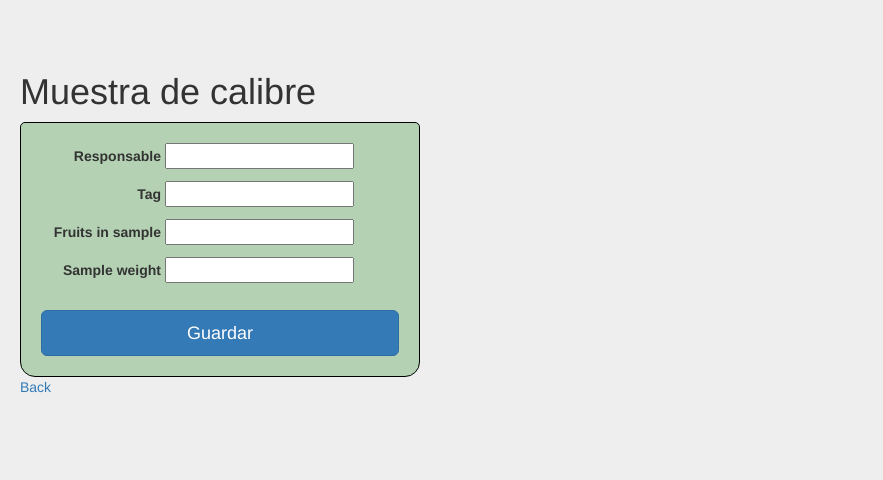
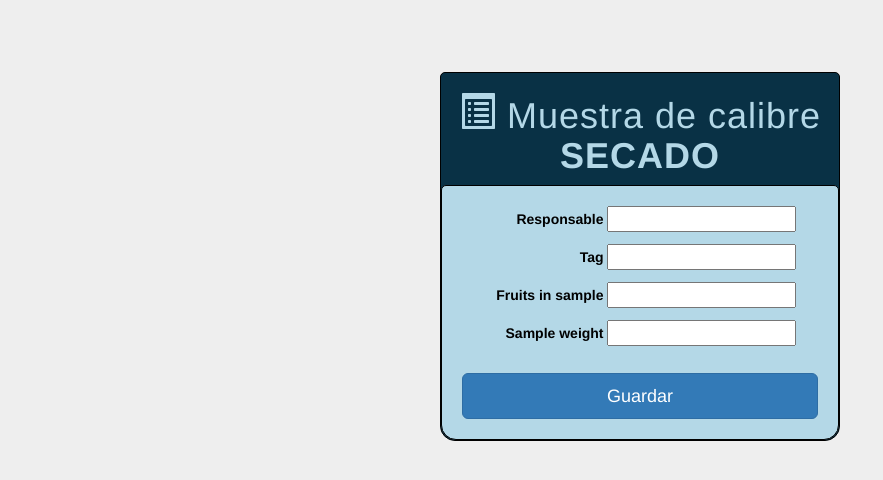
Before and after one commit to jjsotomayor/agsinformationsystem, a Rails app: page /caliber_samples/new in a window 1280 px wide. Shown: the part 54-534 px from the top of the page, without its empty margins (0-883 px from the left). Run offline with Rails 7, Linux system fonts and the light colour scheme; style sheets or scripts are compiled from the project's sources; parts of the project's set-up code (start-up, migrations or seed data) failed here and were passed over; some libraries are stand-ins or nearby versions.

Commit message:
Improved views

```diff
--- a/app/assets/stylesheets/application.scss
+++ b/app/assets/stylesheets/application.scss
@@ -30,27 +30,49 @@
  }
 
  .wrapper-new-forms {
- 	margin-top: 10px;
+   align-self: center;
+ 	 margin-top: 10px;
    margin-bottom: 40px;
    margin-left: 20px;
 
-   //border:1px solid black;
+   border:1px solid black;
+   border-radius: 5px 5px 15px 15px;
+   width:400px;
+   margin: 0 auto;
+   text-align: center;
+   //background-color: rgb(120,165,180);
+   background-color: #093145;
+   color: rgb(180,216,231);
+   //color: white;
+   letter-spacing: 1px;
  }
+ span.bold{
+    font-weight: bold;
+ }
+
  .boxed-form {
-   background-color: rgb(150,185,237);
-   width:400px;
+   letter-spacing: 0px;
+   color: black;
+   //background-color: white;
+   //background-color: #8093BE;
+   background-color: rgb(180,216,231);
+   margin: 0 auto;
+   //text-align: center;
+   //width:400px;
    border:1px solid black;
-   //border-bottom-right-radius: 15px;
-   //border-bottom-left-radius : 15px;
    border-radius: 5px 5px 15px 15px;
    padding-left: 20px;
    padding-right: 20px;
    padding-top:20px;
    padding-bottom:20px;
  }
+
  .boxed-form-green {
-   background-color: rgb(180,210,179);
-   width:400px;
+   letter-spacing: 0px;
+   color: black;
+   background-color: rgb(180,216,231);
+   //background-color: rgb(180,210,179);
+   //width:400px;
    border:1px solid black;
    border-radius: 5px 5px 15px 15px;
    padding-left: 20px;
--- a/app/views/caliber_samples/new.html.erb
+++ b/app/views/caliber_samples/new.html.erb
@@ -1,6 +1,5 @@
 <div class="wrapper-new-forms">
-  <h1>Muestra de calibre</h1>
+  <h1><span class= "glyphicon glyphicon-list-alt"></span> Muestra de calibre <span class= 'bold'>SECADO</span></h1>
 <%= render 'form_new', caliber_sample: @caliber_sample %>
 
-<%= link_to 'Back', caliber_samples_path %>
 </div>
--- a/app/views/humidity_samples/new.html.erb
+++ b/app/views/humidity_samples/new.html.erb
@@ -1,5 +1,5 @@
 <div class="wrapper-new-forms">
-  <h1><span class= "glyphicon glyphicon-list-alt"></span> Muestra de humedad</h1>
+  <h1><span class= "glyphicon glyphicon-list-alt"></span> Muestra humedad</h1>
 <%= render 'form_new', humidity_sample: @humidity_sample %>
 </div>
 
```
